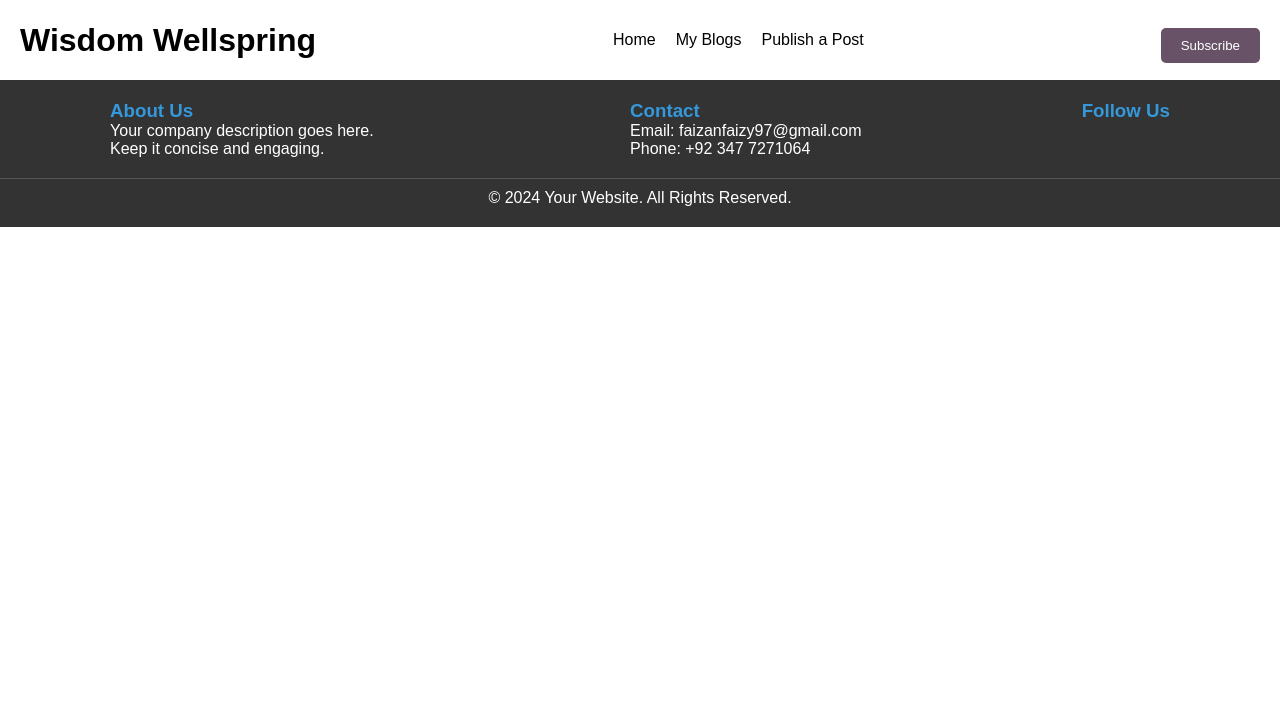
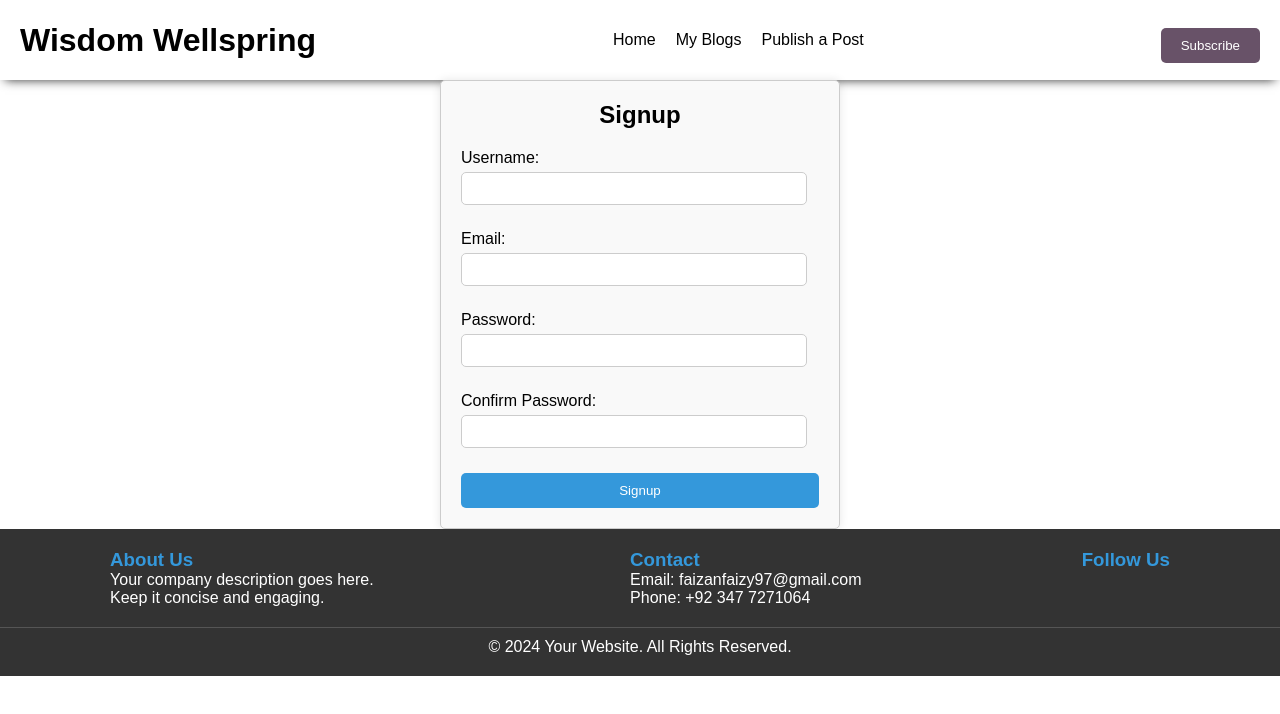
Before and after one commit to FaixyX/Wisdom-Wellspring, a React (Create React App) app in the folder frontend/: page /signup in a window 1280 px wide. Shown: the top 714 px of the page. Built offline with nearby package versions, Linux system fonts and the light colour scheme; a web font is replaced by a local one.

Commit message:
User Login and signup pages

```diff
--- a/frontend/src/App.css
+++ b/frontend/src/App.css
@@ -120,6 +120,30 @@ body{
 
 /* Footer.css */
 
+body {
+  display: flex;
+  flex-direction: column;
+  min-height: 100vh;
+  margin: 0;
+}
+
+/* Main content wrapper */
+.main-content {
+  flex: 1;
+}
+
+/* Footer styles */
+.footer-container {
+  background-color: #333;
+  color: white;
+  padding: 20px 0;
+}
+
+/* Footer bottom */
+.footer-bottom {
+  text-align: center;
+}
+
 .footer-container {
   background-color: #333;
   color: #fff;
@@ -129,9 +153,6 @@ body{
 .footer-content {
   display: flex;
   justify-content: space-around;
-
-
-
 }
 
 .footer-section {
--- a/frontend/src/App.js
+++ b/frontend/src/App.js
@@ -4,20 +4,24 @@ import Blog from './pages/Blog';
 import Footer from './components/Footer';
 import Makepost from './pages/Makepost';
 import Home from './pages/Home';
+import Login from './pages/login'
+import Signup from './pages/signup'
 import { Route, Routes } from 'react-router-dom';
 
 function App() {
 
   return (
-    <>
+    <div className="main-content">
       <Header title="Wisdom Wellspring" ></Header>
       <Routes>
         <Route path='/' element={<Blog/>}/>
+        <Route path='/login' element={<Login/>}/>
+        <Route path='/signup' element={<Signup/>}/>
         <Route path='/myblog' element={<Home/>}/>
         <Route path='/makepost' element={<Makepost/>}/>
       </Routes>
       <Footer></Footer>
-    </>
+    </div>
   );
 }
 
--- /dev/null
+++ b/frontend/src/login.css
@@ -0,0 +1,49 @@
+/* login.css */
+
+.login-container {
+  max-width: 400px;
+  margin: 0 auto;
+  padding: 20px;
+  border: 1px solid #ccc;
+  border-radius: 5px;
+  background-color: #f9f9f9;
+  box-shadow: 0 0 10px rgba(0, 0, 0, 0.1);
+}
+
+.login-container h2 {
+  text-align: center;
+  margin-bottom: 20px;
+}
+
+.login-form .form-group {
+  margin-bottom: 15px;
+}
+
+.login-form label {
+  display: block;
+  margin-bottom: 5px;
+}
+
+.login-form input[type="email"],
+.login-form input[type="password"] {
+  width: calc(100% - 12px);
+  padding: 8px;
+  margin-bottom: 10px;
+  border: 1px solid #ccc;
+  border-radius: 5px;
+}
+
+.login-form button {
+  width: 100%;
+  padding: 10px;
+  border: none;
+  border-radius: 5px;
+  background-color: #3498db;
+  color: #fff;
+  cursor: pointer;
+  transition: background-color 0.3s ease;
+}
+
+.login-form button:hover {
+  background-color: #2980b9;
+}
--- /dev/null
+++ b/frontend/src/pages/login.js
@@ -0,0 +1,62 @@
+import React, { useState } from 'react';
+import '../login.css'
+
+const Login = () => {
+  const [email, setEmail] = useState('');
+  const [password, setPassword] = useState('');
+
+  const handleSubmit = async (e) => {
+    e.preventDefault();
+
+    try {
+      const response = await fetch('http://localhost:5000/api/user/login', {
+        method: 'POST',
+        headers: {
+          'Content-Type': 'application/json',
+        },
+        body: JSON.stringify({ email, password }),
+      });
+
+      if (response.ok) {
+        // Handle successful login (e.g., redirect to another page)
+      } else {
+        // Handle login failure (e.g., show error message)
+      }
+    } catch (error) {
+      console.error('Error logging in:', error);
+    }
+  };
+
+  return (
+    <div className="login-container">
+        <h2>Login</h2>
+        <form onSubmit={handleSubmit} className="login-form">
+            <div className="form-group">
+            <label htmlFor="email">Email:</label>
+            <input
+                type="email"
+                id="email"
+                value={email}
+                onChange={(e) => setEmail(e.target.value)}
+                className="form-input"/>
+            </div>
+            <div className="form-group">
+            <label htmlFor="password">Password:</label>
+            <input
+                type="password"
+                id="password"
+                value={password}
+                onChange={(e) => setPassword(e.target.value)}
+                className="form-input"
+            />
+            </div>
+            <button type="submit" className="submit-button">
+            Login
+            </button>
+        </form>
+    </div>
+
+  );
+};
+
+export default Login;
--- /dev/null
+++ b/frontend/src/pages/signup.js
@@ -0,0 +1,92 @@
+import React, { useState } from 'react';
+import '../signup.css';
+
+const Signup = () => {
+  const [username, setUsername] = useState('');
+  const [email, setEmail] = useState('');
+  const [password, setPassword] = useState('');
+  const [confirmPassword, setConfirmPassword] = useState('');
+
+  const handleSubmit = async (e) => {
+    e.preventDefault();
+
+    // Validate the form data before submission
+    if (password !== confirmPassword) {
+      // Handle password mismatch error
+      console.error('Passwords do not match');
+      return;
+    }
+
+    // Perform submission logic here (similar to login component)
+    try {
+      // Your fetch logic here for signing up the user
+      const response = await fetch('http://localhost:5000/api/user/signup', {
+        method: 'POST',
+        headers: {
+          'Content-Type': 'application/json',
+        },
+        body: JSON.stringify({ username, email, password }),
+      });
+
+      if (response.ok) {
+        // Handle successful signup
+      } else {
+        // Handle signup failure
+      }
+    } catch (error) {
+      // Handle errors during signup
+      console.error('Error signing up:', error);
+    }
+  };
+
+  return (
+    <div className="signup-container">
+      <h2>Signup</h2>
+      <form onSubmit={handleSubmit} className="signup-form">
+        <div className="form-group">
+          <label htmlFor="username">Username:</label>
+          <input
+            type="text"
+            id="username"
+            value={username}
+            onChange={(e) => setUsername(e.target.value)}
+            required
+          />
+        </div>
+        <div className="form-group">
+          <label htmlFor="email">Email:</label>
+          <input
+            type="email"
+            id="email"
+            value={email}
+            onChange={(e) => setEmail(e.target.value)}
+            required
+          />
+        </div>
+        <div className="form-group">
+          <label htmlFor="password">Password:</label>
+          <input
+            type="password"
+            id="password"
+            value={password}
+            onChange={(e) => setPassword(e.target.value)}
+            required
+          />
+        </div>
+        <div className="form-group">
+          <label htmlFor="confirmPassword">Confirm Password:</label>
+          <input
+            type="password"
+            id="confirmPassword"
+            value={confirmPassword}
+            onChange={(e) => setConfirmPassword(e.target.value)}
+            required
+          />
+        </div>
+        <button type="submit">Signup</button>
+      </form>
+    </div>
+  );
+};
+
+export default Signup;
--- /dev/null
+++ b/frontend/src/signup.css
@@ -0,0 +1,50 @@
+/* signup.css */
+
+.signup-container {
+    max-width: 400px;
+    margin: 0 auto;
+    padding: 20px;
+    border: 1px solid #ccc;
+    border-radius: 5px;
+    background-color: #f9f9f9;
+    box-shadow: 0 0 10px rgba(0, 0, 0, 0.1);
+  }
+
+  .signup-container h2 {
+    text-align: center;
+    margin-bottom: 20px;
+  }
+
+  .signup-form .form-group {
+    margin-bottom: 15px;
+  }
+
+  .signup-form label {
+    display: block;
+    margin-bottom: 5px;
+  }
+
+  .signup-form input[type="text"],
+  .signup-form input[type="email"],
+  .signup-form input[type="password"] {
+    width: calc(100% - 12px);
+    padding: 8px;
+    margin-bottom: 10px;
+    border: 1px solid #ccc;
+    border-radius: 5px;
+  }
+
+  .signup-form button {
+    width: 100%;
+    padding: 10px;
+    border: none;
+    border-radius: 5px;
+    background-color: #3498db;
+    color: #fff;
+    cursor: pointer;
+    transition: background-color 0.3s ease;
+  }
+
+  .signup-form button:hover {
+    background-color: #2980b9;
+  }
```
Also changed, not shown: 2 other files (tests, documents, lock files or other folders).
